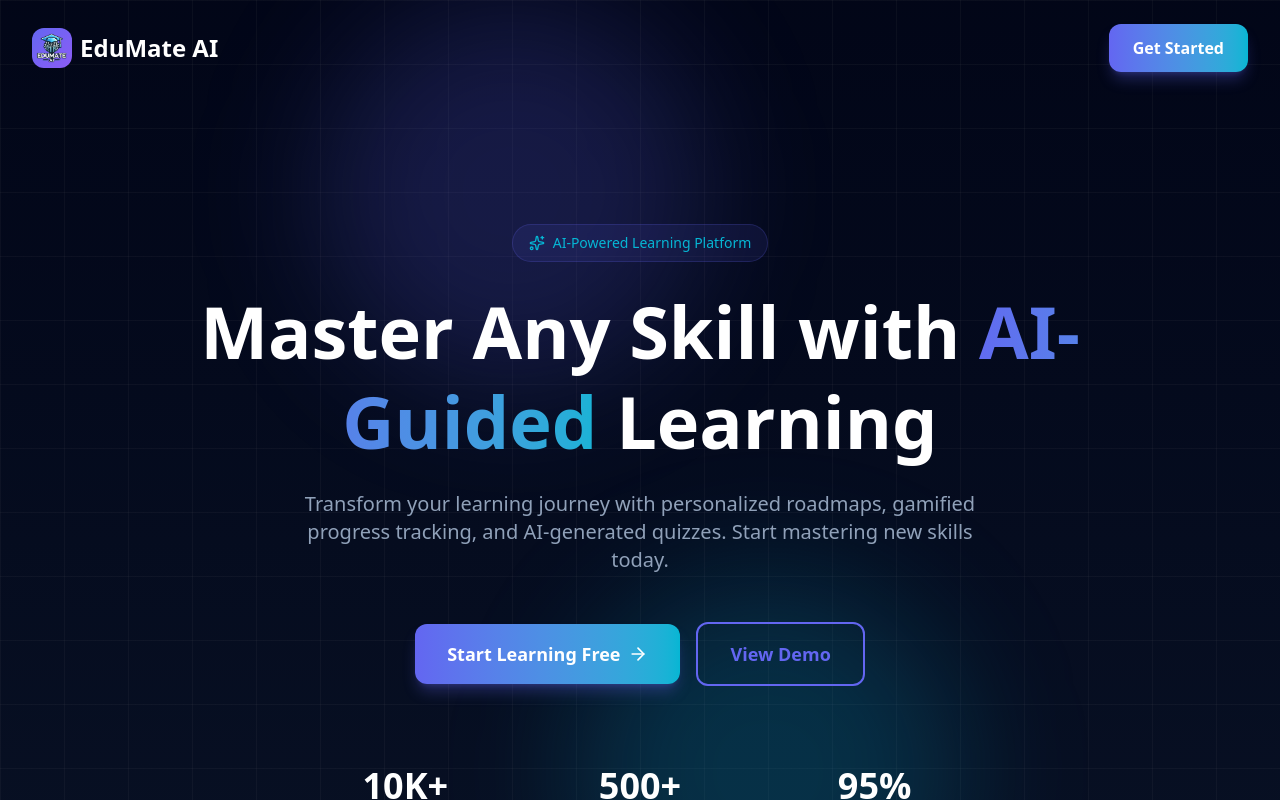
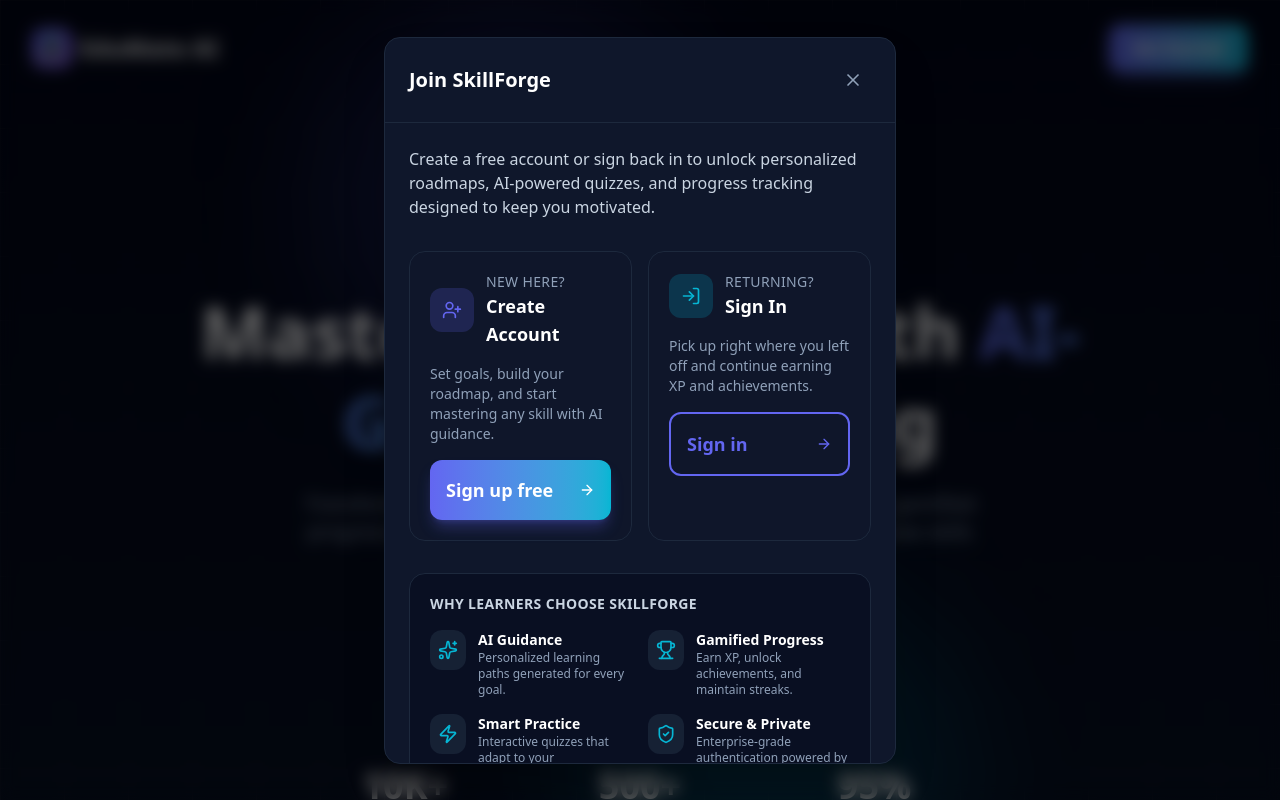
Before and after one commit to codewithmoju/skillforge, a Next.js app: page / in a window 1280 px wide. Both pictures are taken after a click on the button "Get Started". Shown: the top 800 px of the page. Built offline with nearby package versions, Linux system fonts and the light colour scheme; no server answers.

Commit message:
feat: add AuthModal component for user authentication, sign-up, login, and benefits display.

```diff
--- /dev/null
+++ b/components/features/AuthModal.tsx
@@ -0,0 +1,124 @@
+"use client";
+
+import Link from "next/link";
+import { motion } from "framer-motion";
+import { LogIn, UserPlus, Sparkles, ShieldCheck, Trophy, Zap, ArrowRight } from "lucide-react";
+
+import { Modal } from "@/components/ui/Modal";
+import { Button } from "@/components/ui/Button";
+
+interface AuthModalProps {
+    isOpen: boolean;
+    onClose: () => void;
+}
+
+const benefits = [
+    {
+        icon: Sparkles,
+        title: "AI Guidance",
+        description: "Personalized learning paths generated for every goal."
+    },
+    {
+        icon: Trophy,
+        title: "Gamified Progress",
+        description: "Earn XP, unlock achievements, and maintain streaks."
+    },
+    {
+        icon: Zap,
+        title: "Smart Practice",
+        description: "Interactive quizzes that adapt to your performance."
+    },
+    {
+        icon: ShieldCheck,
+        title: "Secure & Private",
+        description: "Enterprise-grade authentication powered by Firebase."
+    }
+];
+
+export function AuthModal({ isOpen, onClose }: AuthModalProps) {
+    return (
+        <Modal isOpen={isOpen} onClose={onClose} title="Join SkillForge">
+            <div className="space-y-8">
+                <p className="text-slate-300">
+                    Create a free account or sign back in to unlock personalized roadmaps, AI-powered quizzes, and
+                    progress tracking designed to keep you motivated.
+                </p>
+
+                <div className="grid gap-4 sm:grid-cols-2">
+                    <motion.div
+                        initial={{ opacity: 0, y: 10 }}
+                        animate={{ opacity: 1, y: 0 }}
+                        className="rounded-2xl border border-slate-800 bg-slate-900/60 p-5"
+                    >
+                        <div className="flex items-center gap-3 mb-4">
+                            <div className="rounded-xl bg-accent-indigo/20 p-3">
+                                <UserPlus className="w-5 h-5 text-accent-indigo" />
+                            </div>
+                            <div>
+                                <p className="text-sm uppercase tracking-wide text-slate-400">New here?</p>
+                                <h3 className="text-lg font-semibold text-white">Create Account</h3>
+                            </div>
+                        </div>
+                        <p className="text-sm text-slate-400 mb-4">
+                            Set goals, build your roadmap, and start mastering any skill with AI guidance.
+                        </p>
+                        <Link href="/signup" onClick={onClose}>
+                            <Button
+                                className="w-full justify-between px-4"
+                                size="lg"
+                            >
+                                Sign up free
+                                <ArrowRight className="w-4 h-4" />
+                            </Button>
+                        </Link>
+                    </motion.div>
+
+                    <motion.div
+                        initial={{ opacity: 0, y: 10 }}
+                        animate={{ opacity: 1, y: 0 }}
+                        transition={{ delay: 0.05 }}
+                        className="rounded-2xl border border-slate-800 bg-slate-900/60 p-5"
+                    >
+                        <div className="flex items-center gap-3 mb-4">
+                            <div className="rounded-xl bg-accent-cyan/20 p-3">
+                                <LogIn className="w-5 h-5 text-accent-cyan" />
+                            </div>
+                            <div>
+                                <p className="text-sm uppercase tracking-wide text-slate-400">Returning?</p>
+                                <h3 className="text-lg font-semibold text-white">Sign In</h3>
+                            </div>
+                        </div>
+                        <p className="text-sm text-slate-400 mb-4">
+                            Pick up right where you left off and continue earning XP and achievements.
+                        </p>
+                        <Link href="/login" onClick={onClose}>
+                            <Button variant="outline" className="w-full justify-between px-4" size="lg">
+                                Sign in
+                                <ArrowRight className="w-4 h-4" />
+                            </Button>
+                        </Link>
+                    </motion.div>
+                </div>
+
+                <div className="rounded-2xl border border-slate-800 bg-slate-950/40 p-5">
+                    <p className="text-sm font-semibold text-slate-300 uppercase tracking-wide mb-4">
+                        Why learners choose SkillForge
+                    </p>
+                    <div className="grid gap-4 sm:grid-cols-2">
+                        {benefits.map((benefit) => (
+                            <div key={benefit.title} className="flex gap-3">
+                                <div className="rounded-xl bg-slate-800/70 p-2 h-10 w-10 flex items-center justify-center">
+                                    <benefit.icon className="w-5 h-5 text-accent-cyan" />
+                                </div>
+                                <div>
+                                    <p className="text-sm font-semibold text-white">{benefit.title}</p>
+                                    <p className="text-xs text-slate-400">{benefit.description}</p>
+                                </div>
+                            </div>
+                        ))}
+                    </div>
+                </div>
+            </div>
+        </Modal>
+    );
+}
```
